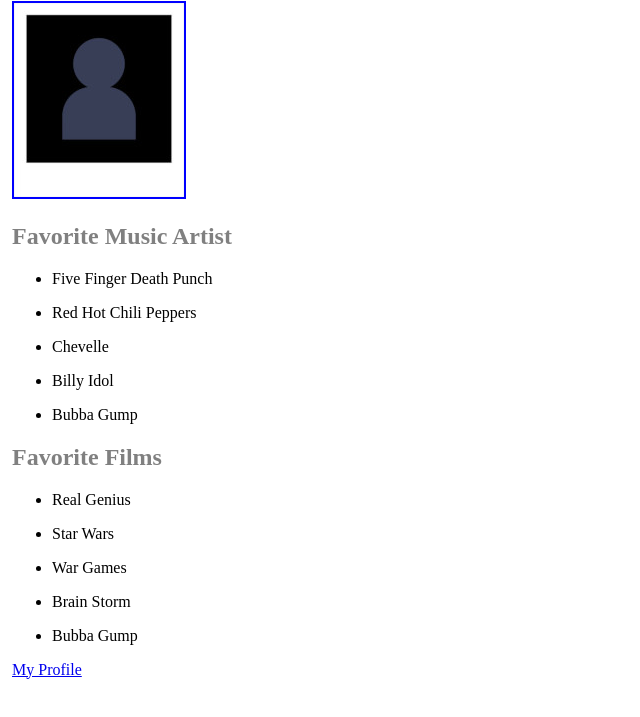
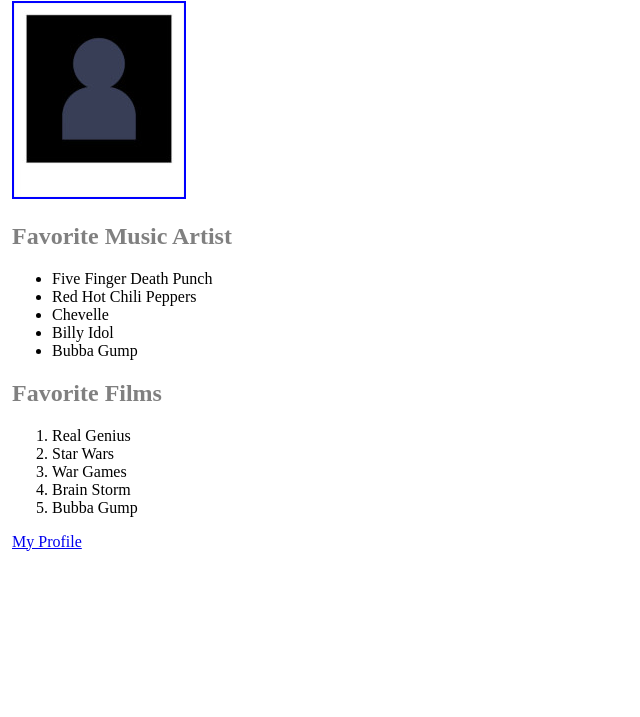
Before and after one commit to rupton/Coursera_META_Front_End_Devloper, a plain HTML site: page Week_2_CreatingAWebPage_PA/index.html in a window 1280 px wide. Shown: the part 79-796 px from the top of the page, without its empty margins (0-640 px from the left). Drawn offline with Linux system fonts and the light colour scheme.

Commit message:
Fixed list bugs in index.html

```diff
--- a/Week_2_CreatingAWebPage_PA/index.html
+++ b/Week_2_CreatingAWebPage_PA/index.html
@@ -17,37 +17,21 @@
         <h2>Favorite Music Artist</h2>
         <ul>
             <li>Five Finger Death Punch</li>
-        </ul>
-        <ul>
             <li>Red Hot Chili Peppers</li>
-        </ul>
-        <ul>
             <li>Chevelle</li>
-        </ul>
-        <ul>
             <li>Billy Idol</li>
-        </ul>
-        <ul>
             <li>Bubba Gump</li>
         </ul>
     </div>
     <div>
         <h2>Favorite Films</h2>
-        <ul>
+        <ol>
             <li>Real Genius</li>
-        </ul>
-        <ul>
             <li>Star Wars</li>
-        </ul>
-        <ul>
             <li>War Games</li>
-        </ul>
-        <ul>
             <li>Brain Storm</li>
-        </ul>
-        <ul>
             <li>Bubba Gump</li>
-        </ul>
+        </ol>
     </div>
     <div>
         <a href="https://www.meta.com">My Profile</a>
```
